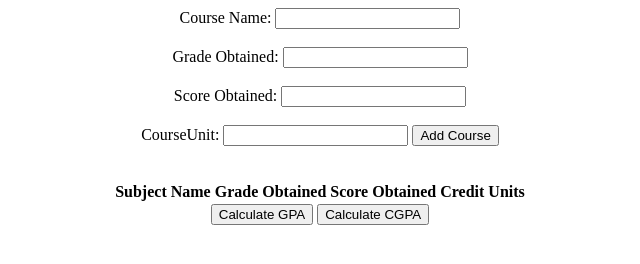
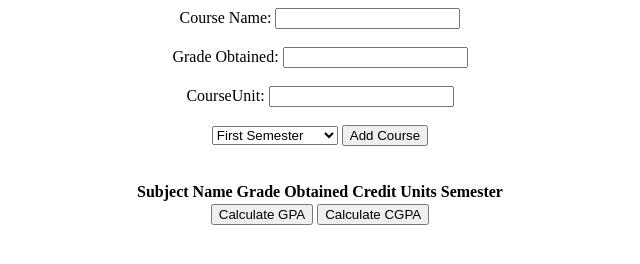
Before and after one commit to Thebigjoe10/cgpa-software, a website: page index.html in a window 1280 px wide. Shown: the whole page, without its empty margins (320-960 px from the left). Drawn offline with Linux system fonts and the light colour scheme.

Commit message:
Commit message

```diff
--- a/index.html
+++ b/index.html
@@ -15,12 +15,14 @@
    <label for="grade">Grade Obtained:</label>
    <input type="text" id="grade" required>
    <br><br>
-   <label for="score">Score Obtained:
-   </label>
-   <input type="text" id="score" required>
-   <br><br>
    <label for="courseunit">CourseUnit:</label>
    <input type="number" name="CourseUnit" id="courseunit" required>
+   <br><br>
+   <label for="semester"></label>
+   <select name="semester" id="semester">
+    <option value="first">First Semester</option>
+    <option value="second">Second semester</option>
+   </select>
 
    <button id="addSubjectBtn">Add Course</button>
   </form>
@@ -31,8 +33,8 @@
    <tr>
     <th>Subject Name</th>
     <th>Grade Obtained</th>
-    <th>Score Obtained</th>
     <th>Credit Units</th>
+    <th>Semester</th>
    </tr>
   </table>
   <button id="calculateGPABtn">Calculate GPA</button>
--- a/package.json
+++ b/package.json
@@ -4,9 +4,11 @@
   "description": "A CGPA calculator web application",
   "main": "index.js",
   "scripts": {
-    "start": "node index.js"
+    "start": "node js-files/script.js"
   },
   "author": "Joe Code",
   "license": "MIT",
-  "dependencies": {}
+  "dependencies": {
+    "package.json": "^2.0.1"
+  }
 }
```
Also changed, not shown: 1 other file.
